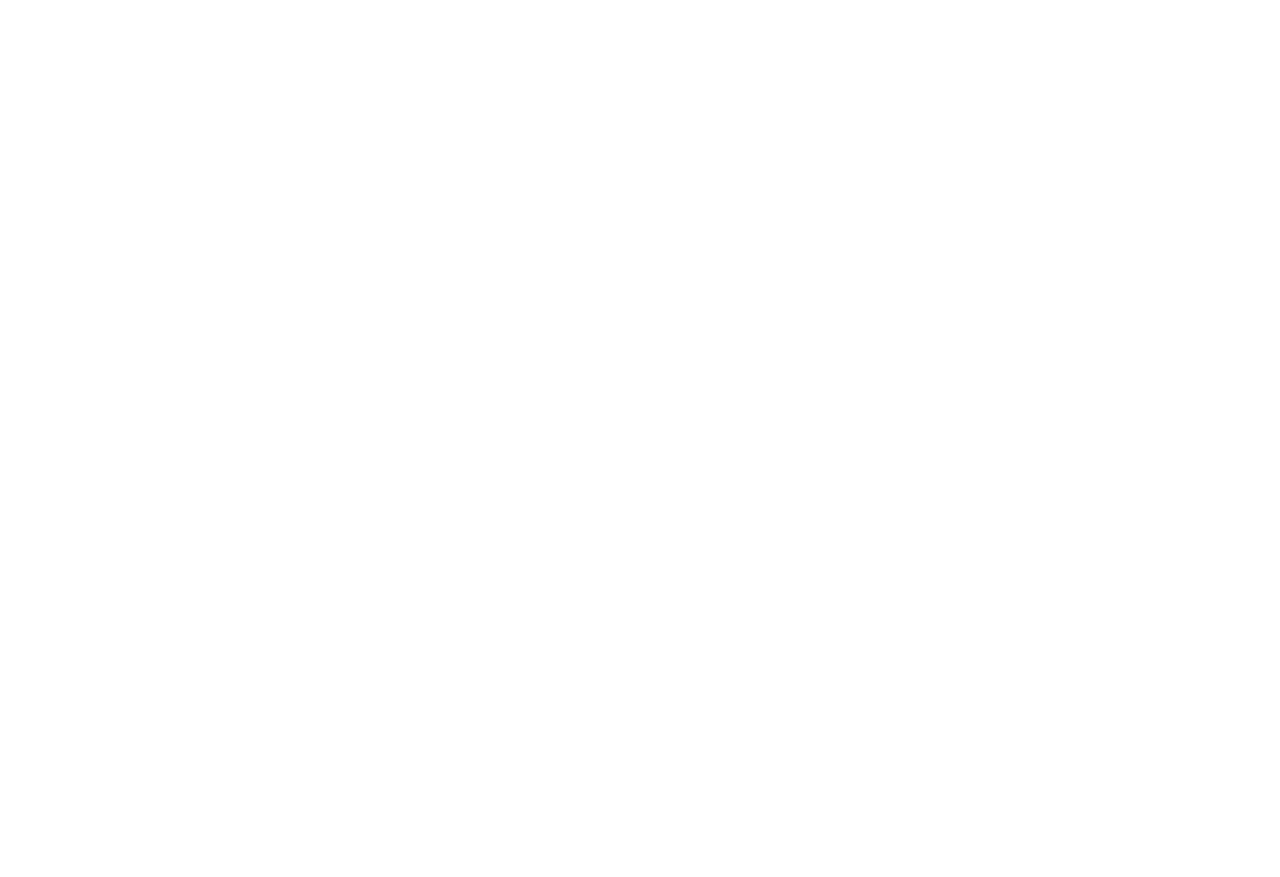
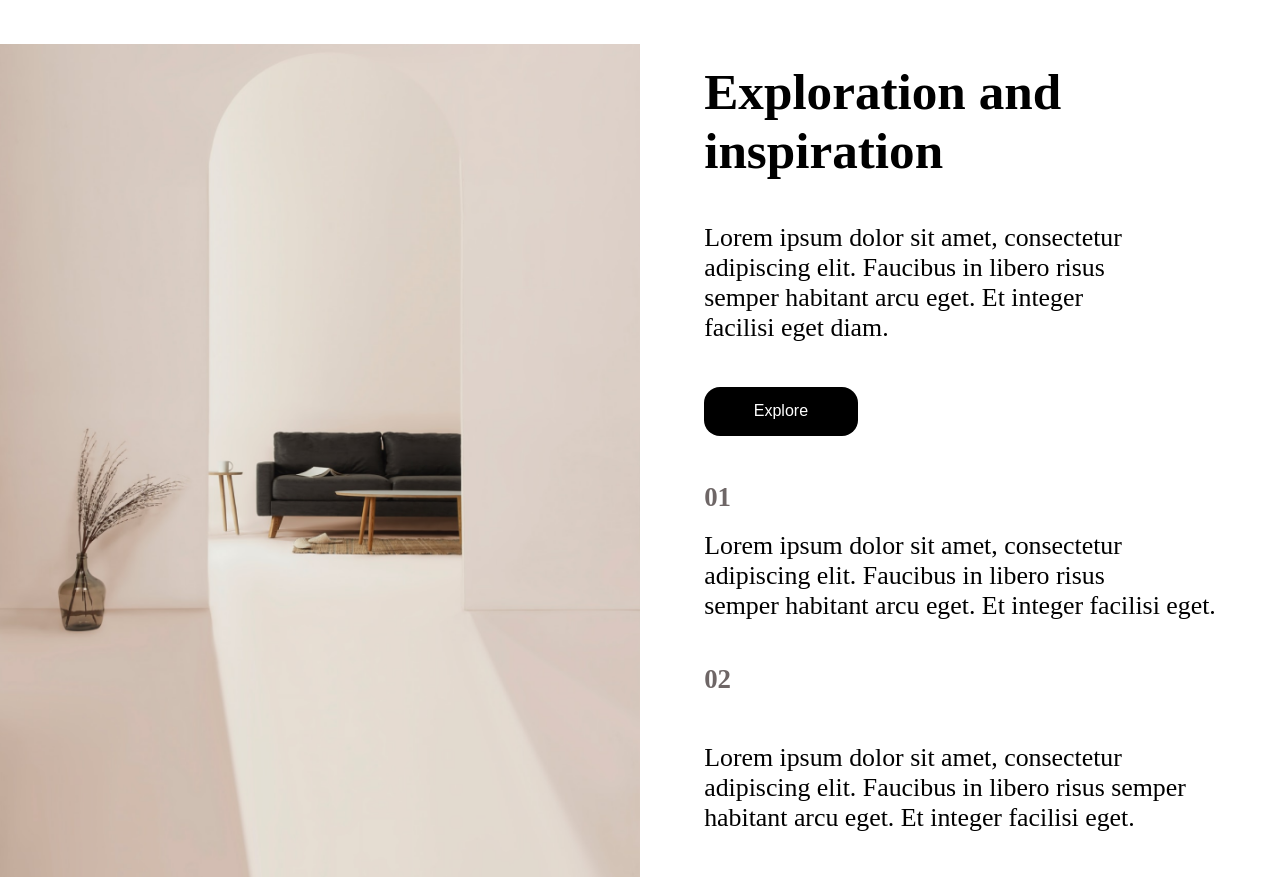
Before and after one commit to Jhon-Roa/Proyecto-LandingPage, a plain HTML site: page pagina-4.html in a window 1280 px wide. Before the commit the page ends 800 px from the top, so only its background shows below. Drawn offline with Linux system fonts and the light colour scheme.

Commit message:
Falta la resposividad en la pagina 4

```diff
--- a/css/style-4.css
+++ b/css/style-4.css
@@ -0,0 +1,70 @@
+* {
+    margin: 0;
+    text-decoration: none;
+    list-style: none;
+    white-space: pre-line;
+}
+head {
+    height: 3vw;
+}
+body {
+    height: 100%;
+    display: flex;
+    flex-direction: column;
+    justify-content: flex-end;
+}
+
+.main {
+    margin-top: 2vw;
+    display: flex;
+    overflow-y: hidden;
+}
+
+
+.section-1, .section-2 {
+    width: 50%;
+}
+
+.section-2 {
+    width: 50%;
+    display: flex;
+    flex-direction: column;
+    align-items: center;
+}
+.section-2 > div > h1 {
+    margin-bottom: 2vw;
+    font-size: 4vw;
+}
+.section-2 > div > p {
+    margin-bottom: 2vw;
+    font-size: 2.02vw;
+}
+.section-2 > div > h5 {
+    color: #6e6666;
+    font-size: 2.1vw;
+}
+.section-1 {
+    display: flex;
+    align-items: flex-end;
+    width: 50%;
+}
+.section-1 > img {
+    width: 100%;
+    height: 101%;
+}
+button {
+    max-width: 100%;
+    width: 30%;
+    background-color: #000000;
+    border: none;
+    color: white;
+    padding: 6px 10px;
+    text-align: center;
+    text-decoration: none;
+    display: inline-block;
+    font-size: 16px;
+    height: 6%;
+    cursor: pointer;
+    border-radius: 16px;
+    margin-bottom: 2.2vw;
+}
--- a/pagina-4.html
+++ b/pagina-4.html
@@ -7,6 +7,35 @@
     <link rel="stylesheet" href="css/style-4.css">
 </head>
 <body>
+    <div class="main">
+        <section class="section-1">
+            <img src="images/images-4/Image.png" alt="">
+        </section>
+        <section class="section-2">
+            <div>
+                <h1>Exploration and
+                    inspiration
+                </h1>
+                <p> Lorem ipsum dolor sit amet, consectetur
+                    adipiscing elit. Faucibus in libero risus
+                    semper habitant arcu eget. Et integer
+                    facilisi eget diam.
+                </p>
+                <button>Explore</button>
 
+                <h5>01</h5>
+                <p>Lorem ipsum dolor sit amet, consectetur
+                    adipiscing elit. Faucibus in libero risus
+                    semper habitant arcu eget. Et integer facilisi eget.
+                </p>
+                <h5>02</h5>
+                <p>
+                    Lorem ipsum dolor sit amet, consectetur
+                    adipiscing elit. Faucibus in libero risus semper
+                    habitant arcu eget. Et integer facilisi eget.
+                </p>
+            </div>
+        </section>
+    </div>
 </body>
 </html>
```
Also changed, not shown: index.html (+1 -0 lines).
